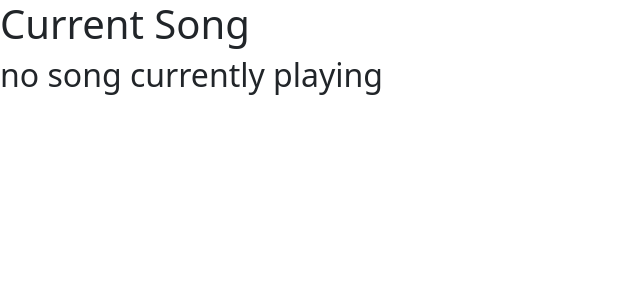
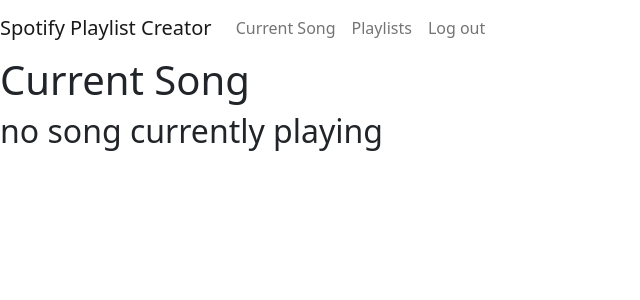
Before and after one commit to oliviaedell/spotify-playlist-creator, a React (Create React App) app: page / in a window 1280 px wide. Shown: the top 300 px of the page, without its empty margins (0-640 px from the left). Built offline with nearby package versions, Linux system fonts and the light colour scheme.

Commit message:
implement basic navbar

```diff
--- a/src/App.tsx
+++ b/src/App.tsx
@@ -1,11 +1,13 @@
+import { useEffect, useState } from "react"
 import "bootstrap/dist/css/bootstrap.min.css"
-import "./App.css"
 
 import Login from "./pages/LoginPage"
 import CurrentSong from "./pages/CurrentSongPage"
 import Playlists from "./pages/PlaylistsPage"
 import PlaylistDetails from "./pages/PlaylistDetailsPage"
-import { useEffect, useState } from "react"
+import Navi from "./components/Navi"
+
+import "./App.css"
 
 type AppProps = {
   path: string
@@ -43,6 +45,7 @@
   }, [])
   return (
     <div className="App">
+      <Navi />
       <Page
         path={path ? path : ""}
         queryString={queryString ? queryString : ""}
--- /dev/null
+++ b/src/components/Navi.tsx
@@ -0,0 +1,35 @@
+import Navbar from "react-bootstrap/Navbar"
+import Nav from "react-bootstrap/Nav"
+
+import "./Navi.css"
+
+const Navi = () => {
+  const handleLogout = () => {
+    localStorage.remove("accessToken")
+  }
+  return (
+    <>
+      <Navbar>
+        <Navbar.Brand href="/current-song">
+          Spotify Playlist Creator
+        </Navbar.Brand>
+        <Navbar.Toggle aria-controls="basic-navbar-nav" />
+        <Navbar.Collapse id="basic-navbar-nav" className="d-flex">
+          <Nav className="me-auto">
+            <Nav.Link href="/current-song">Current Song</Nav.Link>
+            <Nav.Link href="/playlists">Playlists</Nav.Link>
+            <Nav.Link
+              href="/login"
+              onClick={handleLogout}
+              className="align-self-end"
+            >
+              Log out
+            </Nav.Link>
+          </Nav>
+        </Navbar.Collapse>
+      </Navbar>
+    </>
+  )
+}
+
+export default Navi
```
Also changed, not shown: src/components/Navi.css (added).
